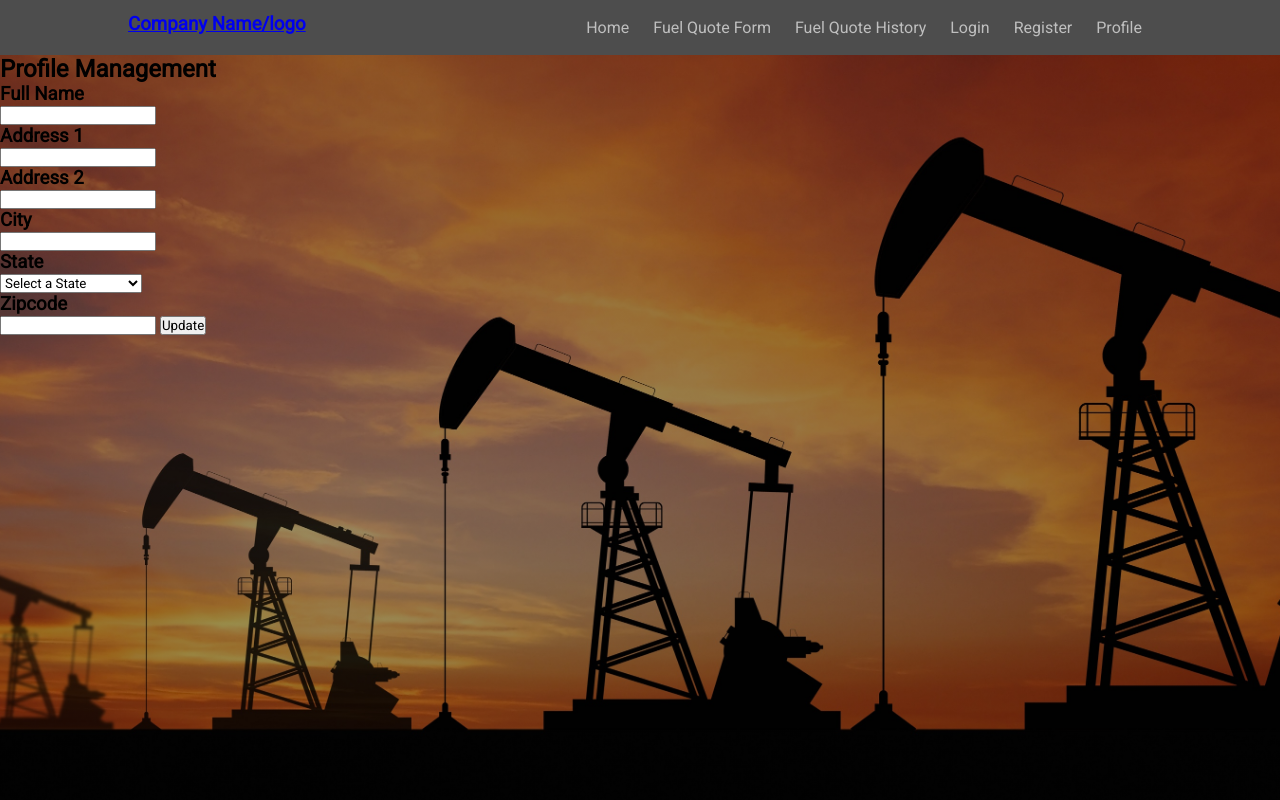
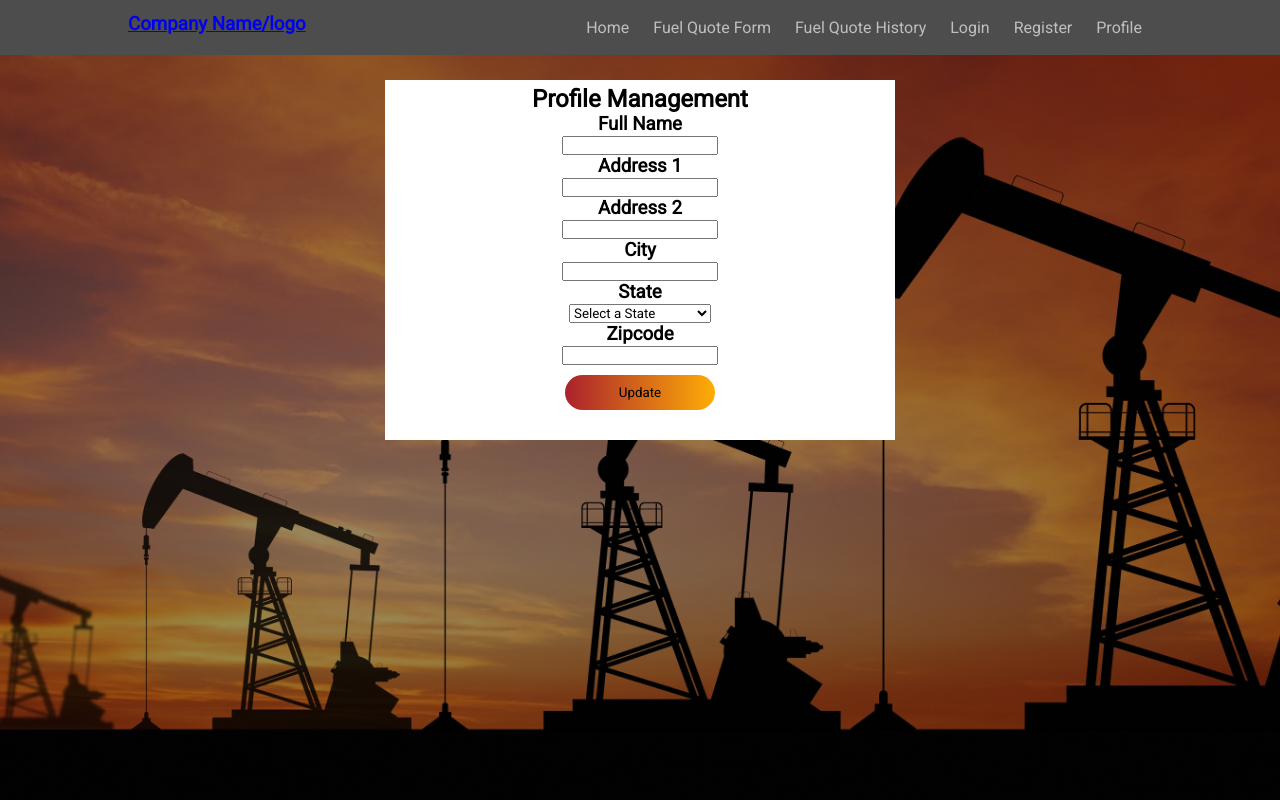
Before and after one commit to brandonnma/Fuel-Quote, a PHP site: page /ClientProfile.html in a window 1280 px wide. Run offline with PHP 8.4, Linux system fonts and the light colour scheme.

Commit message:
Update styles.css

```diff
--- a/styles.css
+++ b/styles.css
@@ -136,3 +136,25 @@ caption{
 .history-table tr:last-of-type{
     border-bottom: 5px solid #d37f30;
 }
+.ProfileManage{
+    background: white;
+    width: 500px;
+    height: 350px;
+    position: relative;
+    margin: 2% auto;
+    background: #ffff;
+    padding: 5px;
+    text-align: center;
+}
+.submitbtn{
+    width:30%;
+    padding: 10px 30px;
+    cursor: pointer;
+    display: block;
+    margin: auto;
+    margin-top: 10px;
+    background: linear-gradient(to right, #aa212c,#ffad06);
+    border: 0;
+    outline: none;
+    border-radius: 30px;
+}
```
